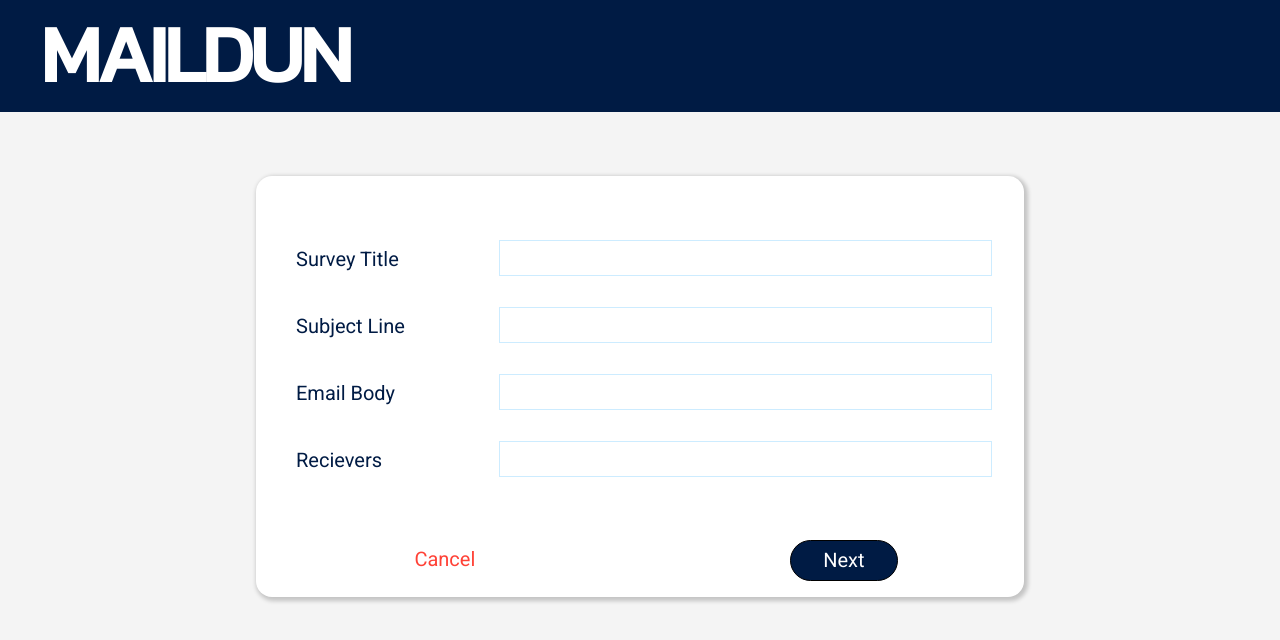
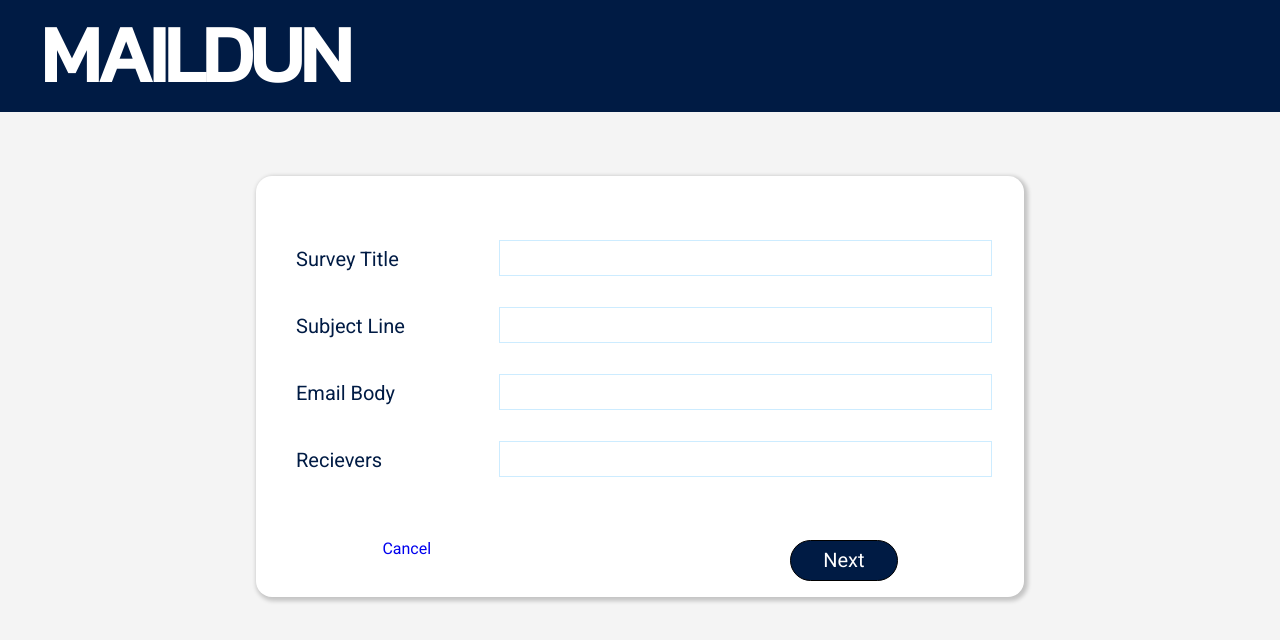
Before and after one commit to penkong/react-maildun, a React (Create React App) app in the folder client/: page /surveys/new in a window 1280 px wide. Shown: the top 640 px of the page. Built offline with nearby package versions, Linux system fonts and the light colour scheme; no server answers.

Commit message:
surveyForm refactor style

```diff
--- a/client/src/components/surveys/SurveyForm.js
+++ b/client/src/components/surveys/SurveyForm.js
@@ -10,30 +10,39 @@ import validateEmails from '../../utils/validateEmails';
 import FIELDS from './formFields';
 
 
+const styles = {
+  form: 'w-100 w-80-m w-60-l center hidden bg-white br4 shadow-3 mv2 mv5-ns pa3',
+  fields: 'db w-100 center mv2 mv4-l pa2',
+  field: 'w-100 center',
+  buttons: 'cf w-100 w-70-ns center',
+  navCancel: 'fl link no-underline',
+  cancel: 'dib f6 f4-ns fw2 normal-l red bg-white hover-dark-red br-pill no-underline ph4 pv2',
+  navNext: 'fr',
+  next: 'dib f6 f4-m f4-l fw2 normal-l white bg-navy hover-bg-green ba br-pill no-underline grow ph4 pv2'
+}
 class SurveyForm extends Component {
 
   renderFields(){
     return _.map(FIELDS, ({label,name}) => {
-      return <Field className="w-100 center" key={name} component={SurveyField} type="text" label={label} name={name}/>
+      return <Field className={styles.field} key={name} component={SurveyField} type="text" label={label} name={name}/>
     });
   }
   render() {
+    const { handleSubmit, onSurveySubmit } = this.props;
     return (
       <div style={{fontFamily: "Roboto"}}>
-        <form className="w-100 w-80-m w-60-l br4 shadow-3 center hidden bg-white mv2 mv5-ns pa3"
-          onSubmit={this.props.handleSubmit(this.props.onSurveySubmit)}
-        >
-          <div className="db w-100 pa2 mv2 mv4-l center">
+        <form className={styles.form} onSubmit={ handleSubmit(onSurveySubmit) }>
+          <div className={styles.fields}>
             {this.renderFields()}
           </div>
-          <div className="cf w-100 w-70-ns center">
-            <NavLink className="fl link no-underline" exact activeStyle={{backgroundColor: "inherit"}}  to="/surveys" type="submit">
-              <div className="f6 f4-ns fw2 red bg-white hover-dark-red normal-l br-pill no-underline ph4 pv2 dib">
-                Cancel
-              </div>
+          <div className={styles.buttons}>
+            <NavLink className={styles.navCancel} exact
+              activeStyle={{backgroundColor: "inherit"}}  to="/surveys" type="submit"
+            >
+              <div className={styles.navCancel}> Cancel </div>
             </NavLink>
-            <div className="fr">
-              <button className="f6 f4-m f4-l fw2 white bg-navy hover-bg-green normal-l br-pill ba no-underline grow ph4 pv2 dib" type="submit">Next</button>
+            <div className={styles.navNext}>
+              <button className={styles.next} type="submit">Next</button>
             </div>
           </div>
         </form>
@@ -46,12 +55,12 @@ class SurveyForm extends Component {
 const validate = (values) => {
   const errors = {};
   errors.recipients = validateEmails(values.recipients || '');
-  _.each(FIELDS, ({ name })=>{//each field
+  //each field
+  _.each(FIELDS, ({ name })=>{
     if(!values[name]) errors[name] = `You must provide ${name}`;
   });
   return errors;
 }
-
 
 //name cause reduxForm save data with that label
 // destroyOnUnmount prevent default habit of redux form help us save form info on back and edit
```
